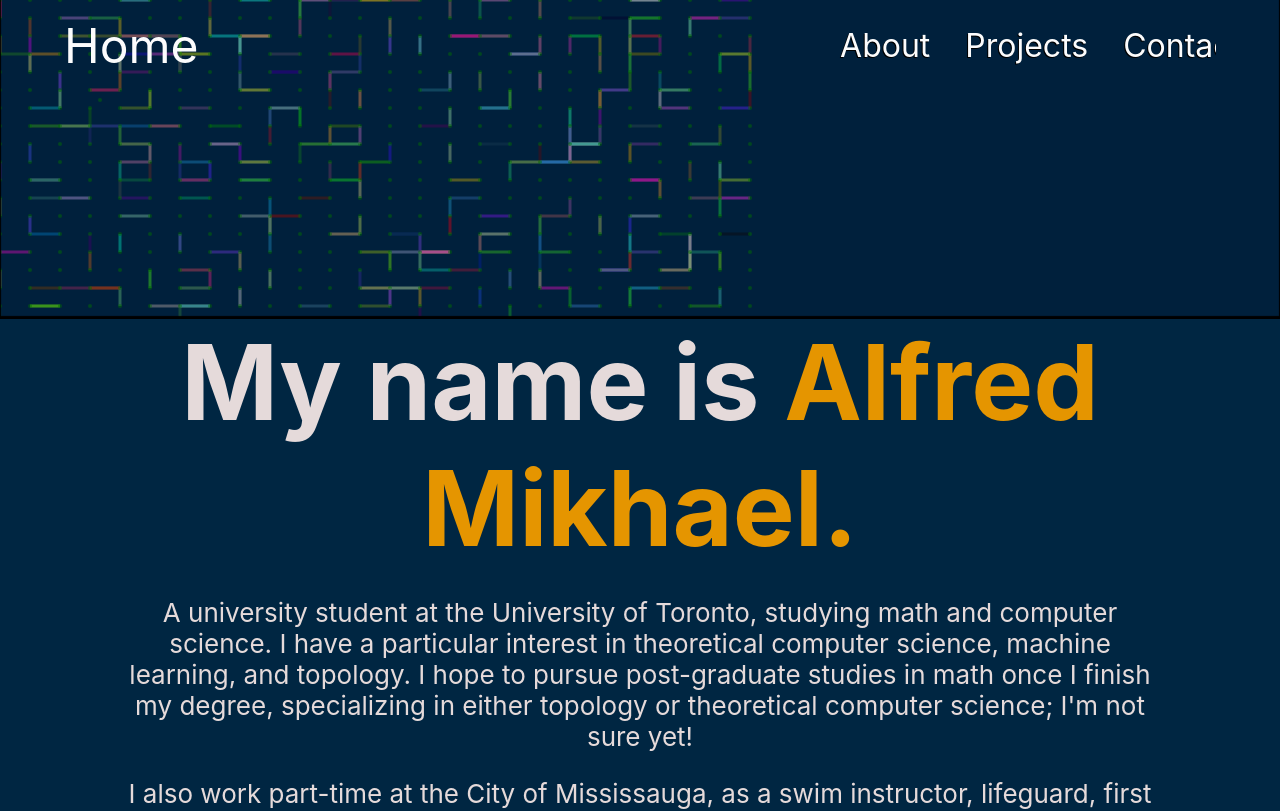
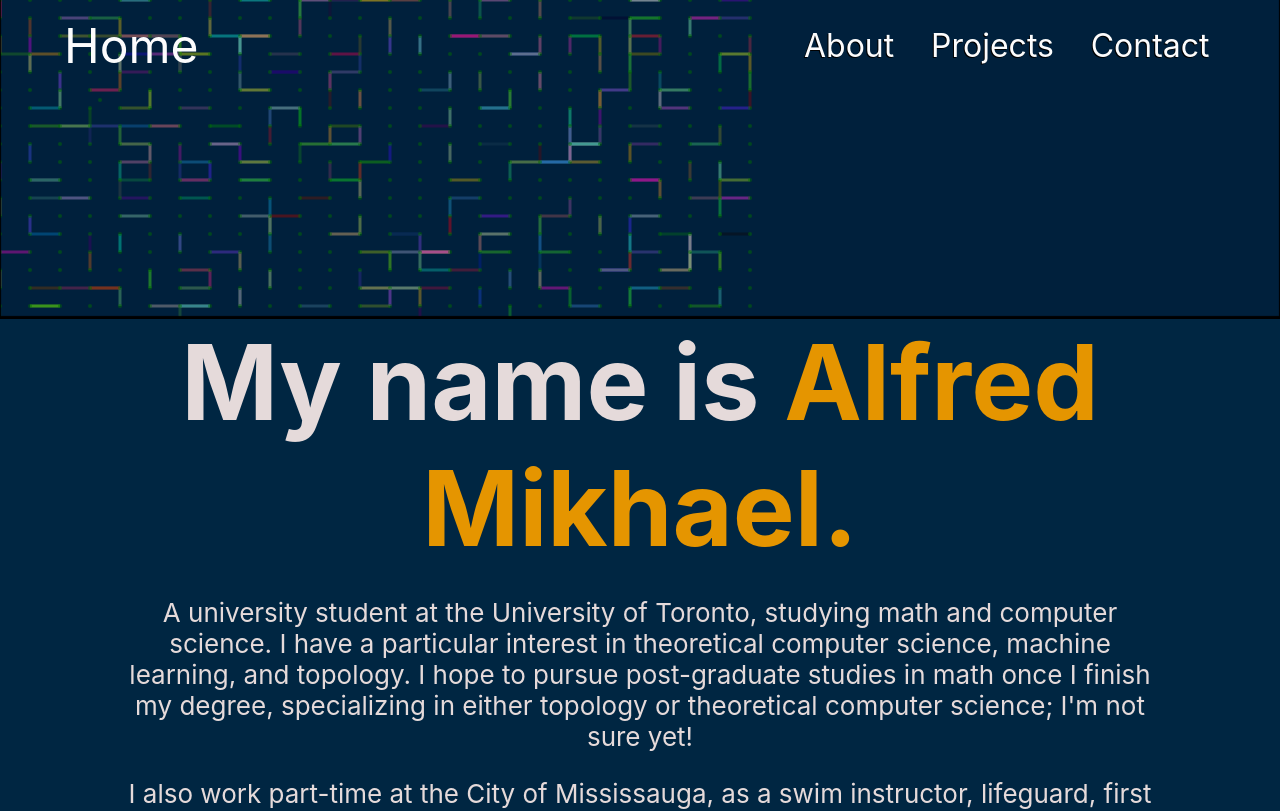
Before and after one commit to alfred-mikhael/alfred-mikhael.github.io, a React (Create React App) app: page / in a window 1280 px wide. Shown: the top 811 px of the page. Built offline with nearby package versions, Linux system fonts and the light colour scheme.

Commit message:
fix overflow in navbar

```diff
--- a/src/components/navbar/Navbar.css
+++ b/src/components/navbar/Navbar.css
@@ -20,6 +20,7 @@
 .navbar ul {
     list-style: none;
     padding: 0.25rem;
+    width: 26rem;
     margin: 0;
     display: flex;
     gap: 5%;
```
